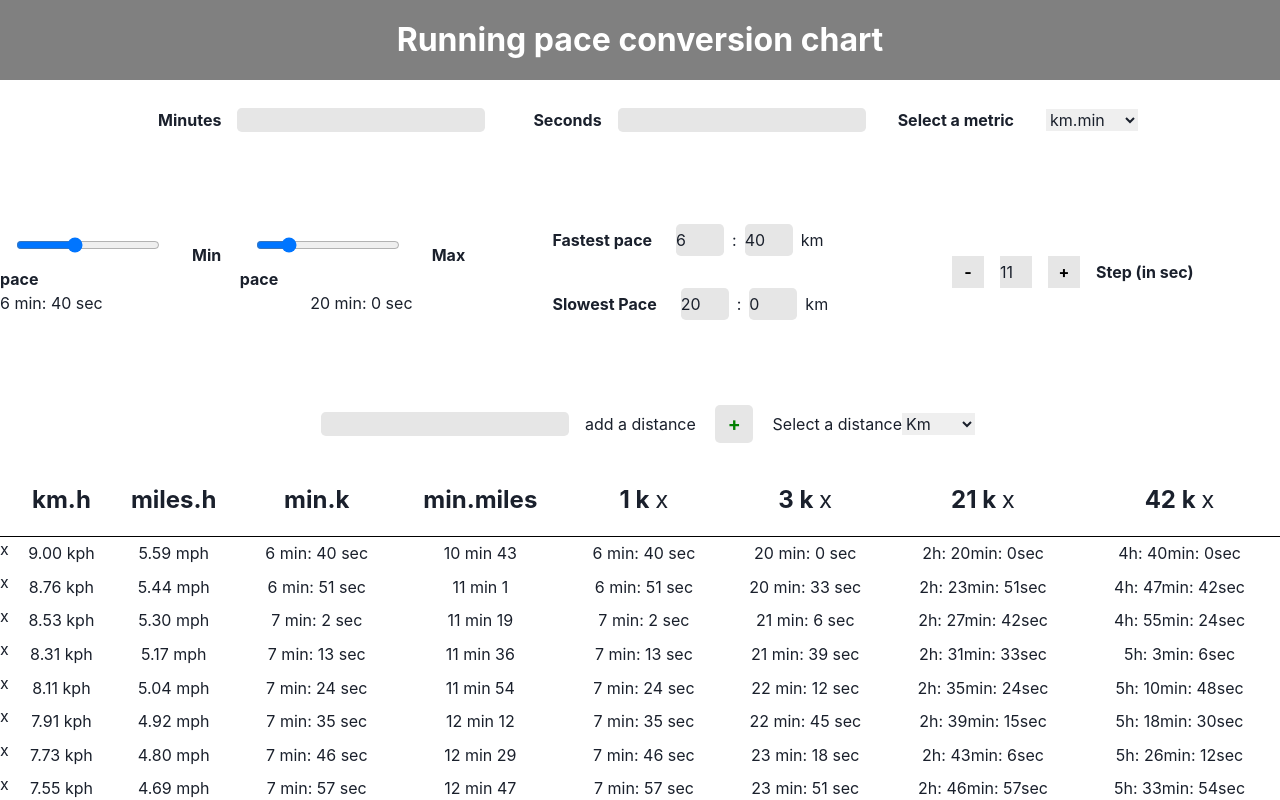
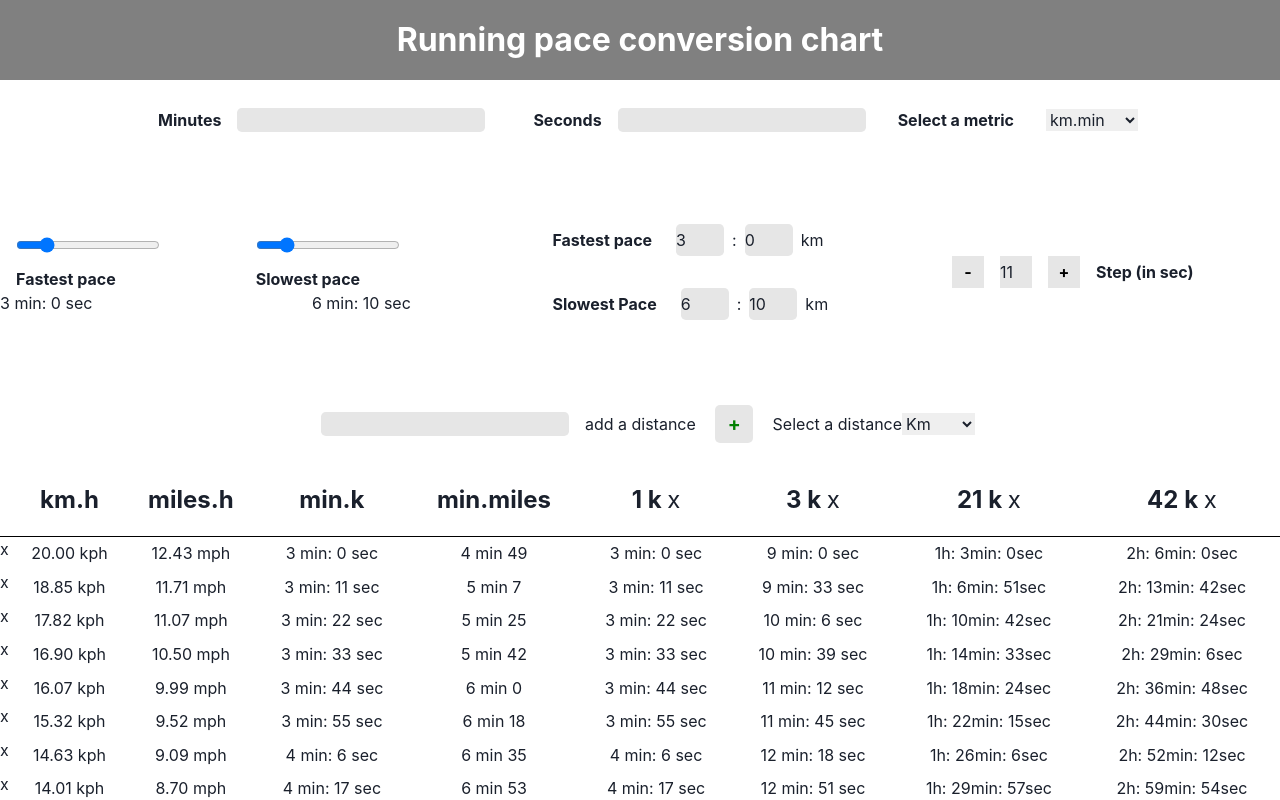
Before and after one commit to axelOngaro/Running-pace, a Next.js app: page / in a window 1280 px wide. Shown: the top 800 px of the page. Built offline with nearby package versions, Linux system fonts and the light colour scheme.

Commit message:
FIxed issue of range selector cross values

```diff
--- a/components/RangeSelector.js
+++ b/components/RangeSelector.js
@@ -3,10 +3,22 @@ import { paceToTime } from '../utils/functionsSec';
 
 function RangeSelector({ paceMin, paceMax, setPaceMin, setPaceMax, step, setStep }) {
   const paceMinHandler = (e) => {
-    setPaceMin(parseInt(e.target.value));
+    const newPaceMin = parseInt(e.target.value);
+    if (newPaceMin >= paceMax) {
+      setPaceMax(newPaceMin + step);
+      setPaceMin(newPaceMin);
+    } else {
+      setPaceMin(newPaceMin);
+    }
   };
   const paceMaxHandler = (e) => {
-    setPaceMax(parseInt(e.target.value));
+    const newPaceMax = parseInt(e.target.value);
+    if (newPaceMax <= paceMin) {
+      setPaceMin(newPaceMax - step);
+      setPaceMax(newPaceMax);
+    } else {
+      setPaceMax(newPaceMax);
+    }
   };
 
   const stepHandler = (e) => {
@@ -34,7 +46,7 @@ function RangeSelector({ paceMin, paceMax, setPaceMin, setPaceMax, step, setStep
               value={paceMin}
               onChange={paceMinHandler}
             />
-            <label htmlFor="min">Min pace</label>
+            <label htmlFor="min">Fastest pace</label>
             <div>{paceToTime(paceMin, 1)}</div>
           </div>
         </div>
@@ -44,12 +56,12 @@ function RangeSelector({ paceMin, paceMax, setPaceMin, setPaceMax, step, setStep
               type="range"
               name="max"
               id=""
-              min="1001"
+              min="0"
               max="2000"
               value={paceMax}
               onChange={paceMaxHandler}
             />
-            <label htmlFor="max">Max pace</label>
+            <label htmlFor="max">Slowest pace</label>
           </div>
           <div>{paceToTime(paceMax, 1)}</div>
         </div>
--- a/pages/index.js
+++ b/pages/index.js
@@ -11,8 +11,8 @@ import Column from '../components/Column';
 function Home() {
   //new state
   const [distance, setDistance] = useState([1, 3, 21, 42]);
-  const [paceMin, setPaceMin] = useState(400);
-  const [paceMax, setPaceMax] = useState(1200);
+  const [paceMin, setPaceMin] = useState(180);
+  const [paceMax, setPaceMax] = useState(370);
   const [step, setStep] = useState(11);
   const [metric, setMetric] = useState('k');
   const [currentPace, setCurrentPace] = useState(0);
```
